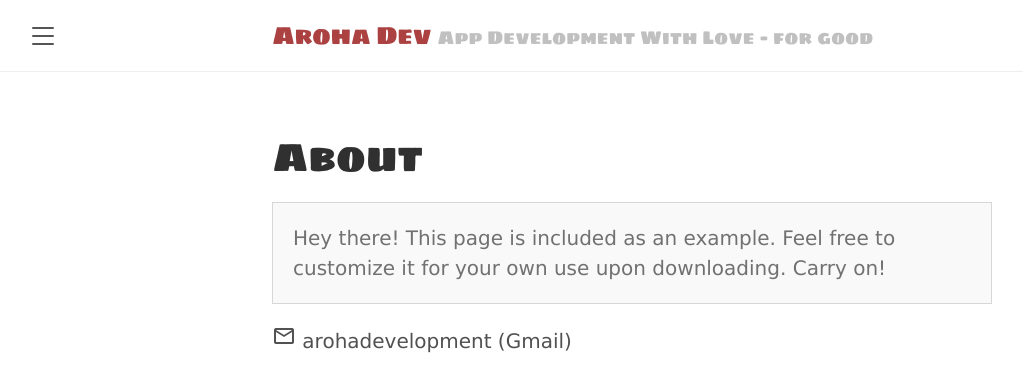
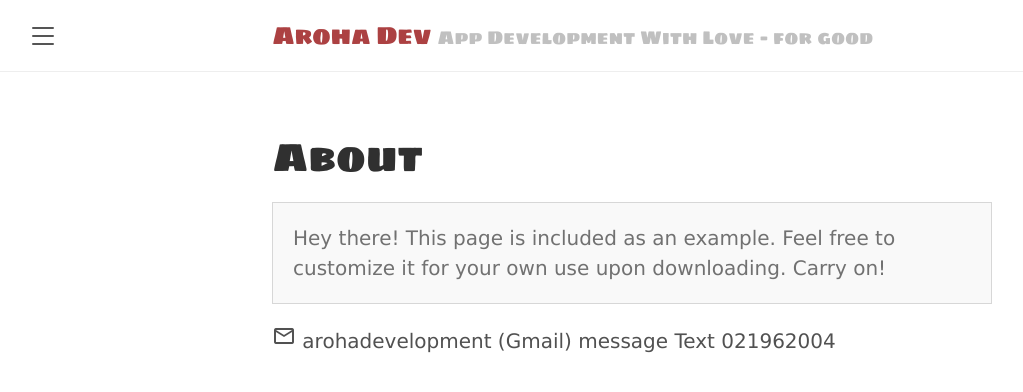
Before and after one commit to tracyjordan/tracyjordan.github.io, a Jekyll site: the page built from about.md, in a window 1280 px wide. Shown: the top 392 px of the page, without its empty margins (8-1031 px from the left). Built offline with Jekyll 4.4.1, drawn with Linux system fonts in a browser that asks for light colours.

Commit message:
Update about.md

```diff
--- a/about.md
+++ b/about.md
@@ -12,3 +12,4 @@ title: About
 
 
 <i class="material-icons-outlined">mail</i> arohadevelopment (Gmail)
+<span class="material-icons">message</span> Text 021962004
```
